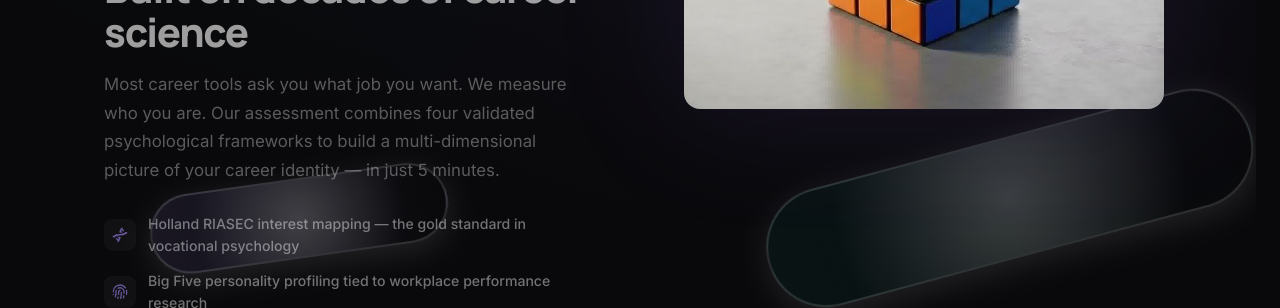
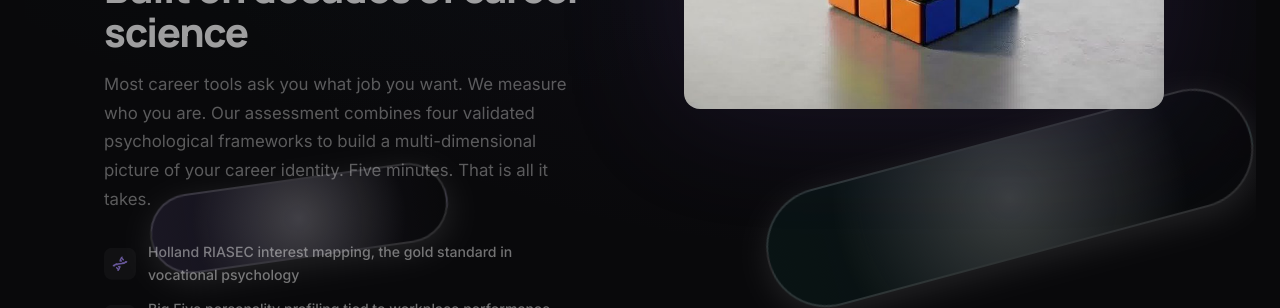
Before and after one commit to venomez-viper/PathWise, a React (Vite) app: page /solution in a window 1280 px wide. Shown: the part 644-952 px from the top of the page. Built offline with nearby package versions, Linux system fonts and the light colour scheme; no server answers.

Commit message:
fix: remove unused TrendingUp import + clean up em dashes in copy
Co-Authored-By: Claude Opus 4.6 (1M context) <noreply@anthropic.com>

```diff
--- a/src/components/Solution.tsx
+++ b/src/components/Solution.tsx
@@ -3,7 +3,7 @@ import { motion } from 'framer-motion';
 import {
   Compass, Fingerprint, BarChart3,
   Map, GraduationCap, Sparkles,
-  CalendarDays, TrendingUp,
+  CalendarDays,
   Trophy, ArrowRight, Brain, Dna,
   FlaskConical, Target,
 } from 'lucide-react';
@@ -19,9 +19,9 @@ const SECTIONS = [
     id: 'science',
     label: 'Scientific Assessment',
     title: 'Built on decades of career science',
-    desc: 'Most career tools ask you what job you want. We measure who you are. Our assessment combines four validated psychological frameworks to build a multi-dimensional picture of your career identity — in just 5 minutes.',
+    desc: 'Most career tools ask you what job you want. We measure who you are. Our assessment combines four validated psychological frameworks to build a multi-dimensional picture of your career identity. Five minutes. That is all it takes.',
     features: [
-      { icon: Dna, text: 'Holland RIASEC interest mapping — the gold standard in vocational psychology' },
+      { icon: Dna, text: 'Holland RIASEC interest mapping, the gold standard in vocational psychology' },
       { icon: Fingerprint, text: 'Big Five personality profiling tied to workplace performance research' },
       { icon: Compass, text: 'Schwartz Values + O*NET work context alignment' },
     ],
@@ -31,11 +31,11 @@ const SECTIONS = [
     id: 'brain',
     label: 'AI Career Brain',
     title: 'Intelligence without surveillance',
-    desc: "Here's what makes us different: we don't need years of your browsing history, job applications, or social media data. Our AI career brain uses vector-space cosine similarity and Jaccard scoring to match you against 90+ deeply researched career profiles — using only what you tell us in the assessment.",
+    desc: "Here is what makes us different: we do not need years of your browsing history, job applications, or social media data. Our AI career brain uses vector-space scoring to match you against 90+ deeply researched career profiles, using only what you tell us in the assessment.",
     features: [
       { icon: Brain, text: 'Multi-dimensional scoring across 12 career dimensions simultaneously' },
-      { icon: FlaskConical, text: '30 unique archetypes derived from RIASEC × Big Five combinations' },
-      { icon: Target, text: 'Accurate recommendations from minimal data — no tracking, no profiling' },
+      { icon: FlaskConical, text: '30 unique archetypes derived from RIASEC and Big Five combinations' },
+      { icon: Target, text: 'Accurate recommendations from minimal data. No tracking. No profiling.' },
     ],
     color: '#5ef6e6',
   },
@@ -43,7 +43,7 @@ const SECTIONS = [
     id: 'research',
     label: 'Deep Research',
     title: 'Every career path, thoroughly mapped',
-    desc: 'Each of our 90+ career profiles was built from extensive research — real salary ranges, growth outlooks, skill gap analysis, certification paths, portfolio recommendations, and networking strategies. Not scraped. Not generated. Researched and validated.',
+    desc: 'Each of our 90+ career profiles was built from extensive research. Real salary ranges, growth outlooks, skill gap analysis, certification paths, portfolio recommendations, and networking strategies. Not scraped. Not generated. Researched and validated.',
     features: [
       { icon: BarChart3, text: 'Real salary data, growth outlooks, and industry demand signals' },
       { icon: GraduationCap, text: 'Curated certifications and learning resources per career path' },
@@ -55,7 +55,7 @@ const SECTIONS = [
     id: 'roadmap',
     label: 'Personalised Roadmap',
     title: 'From clarity to action, in one click',
-    desc: "Your career match becomes a living roadmap — milestones with due dates, daily tasks, skill tracking, and streak-based motivation. Choose 3, 6, or 12 months. Adjust anytime. Your progress is always preserved.",
+    desc: "Your career match becomes a living roadmap. Milestones with due dates, daily tasks, skill tracking, and streak-based motivation. Choose 3, 6, or 12 months. Adjust anytime. Your progress is always preserved.",
     features: [
       { icon: Map, text: 'AI-generated milestones scaled to your chosen timeline' },
       { icon: CalendarDays, text: 'Daily task planner with priorities and progress tracking' },
```
